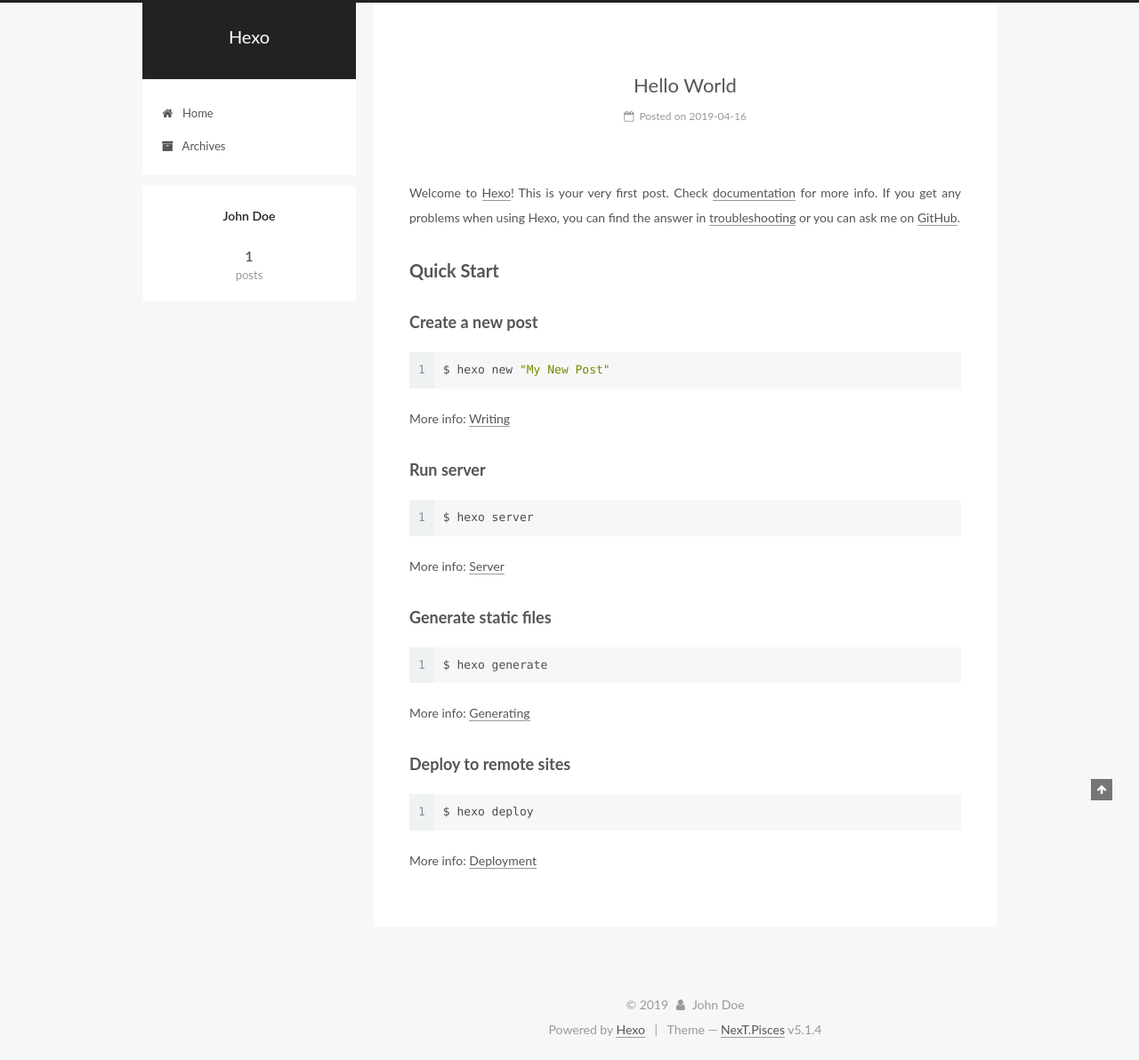
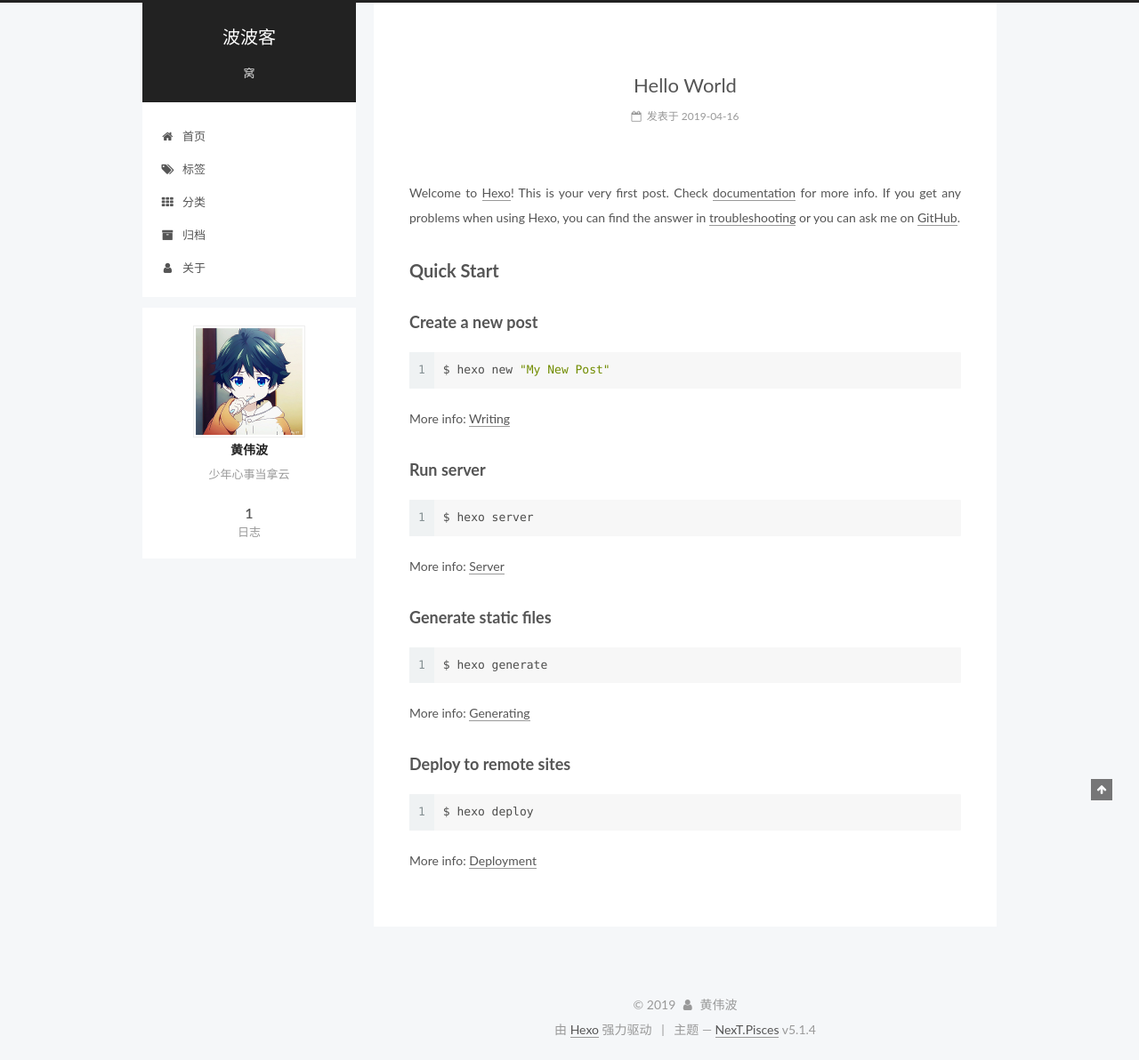
Before and after one commit to boboblog/boboblog.github.io, a plain HTML site: page index.html in a window 1280 px wide. Shown: the whole page at 89% size. Drawn offline with Linux system fonts and the light colour scheme.

Commit message:
Site updated: 2019-04-16 15:35:03

```diff
--- a/css/main.css
+++ b/css/main.css
@@ -1823,7 +1823,7 @@ pre .javascript .function {
   width: 4px;
   height: 4px;
   border-radius: 50%;
-  background: #69f7b9;
+  background: #afff03;
 }
 .links-of-blogroll {
   font-size: 13px;
--- a/index.html
+++ b/index.html
@@ -5,7 +5,7 @@
 
 
 
-<html class="theme-next pisces use-motion" lang>
+<html class="theme-next pisces use-motion" lang="zh-Hans">
 <head><meta name="generator" content="Hexo 3.8.0">
   <meta charset="UTF-8">
 <meta http-equiv="X-UA-Compatible" content="IE=edge">
@@ -79,13 +79,16 @@
 
 
 
+<meta name="description" content="少年心事当拿云">
 <meta property="og:type" content="website">
-<meta property="og:title" content="Hexo">
+<meta property="og:title" content="波波客">
 <meta property="og:url" content="http://yoursite.com/index.html">
-<meta property="og:site_name" content="Hexo">
-<meta property="og:locale" content="default">
+<meta property="og:site_name" content="波波客">
+<meta property="og:description" content="少年心事当拿云">
+<meta property="og:locale" content="zh-Hans">
 <meta name="twitter:card" content="summary">
-<meta name="twitter:title" content="Hexo">
+<meta name="twitter:title" content="波波客">
+<meta name="twitter:description" content="少年心事当拿云">
 
 
 
@@ -101,7 +104,7 @@
     motion: {"enable":true,"async":false,"transition":{"post_block":"fadeIn","post_header":"slideDownIn","post_body":"slideDownIn","coll_header":"slideLeftIn","sidebar":"slideUpIn"}},
     duoshuo: {
       userId: '0',
-      author: 'Author'
+      author: '博主'
     },
     algolia: {
       applicationID: '',
@@ -121,7 +124,7 @@
 
 
 
-  <title>Hexo</title>
+  <title>波波客</title>
 
 
 
@@ -133,7 +136,7 @@
 
 </head>
 
-<body itemscope itemtype="http://schema.org/WebPage" lang="default">
+<body itemscope itemtype="http://schema.org/WebPage" lang="zh-Hans">
 
 
 
@@ -152,12 +155,12 @@
     <div class="custom-logo-site-title">
       <a href="/" class="brand" rel="start">
         <span class="logo-line-before"><i></i></span>
-        <span class="site-title">Hexo</span>
+        <span class="site-title">波波客</span>
         <span class="logo-line-after"><i></i></span>
       </a>
     </div>
 
-        <p class="site-subtitle"></p>
+        <p class="site-subtitle">窝</p>
 
   </div>
 
@@ -182,7 +185,27 @@
 
               <i class="menu-item-icon fa fa-fw fa-home"></i> <br>
 
-            Home
+            首页
+          </a>
+        </li>
+
+
+        <li class="menu-item menu-item-tags">
+          <a href="/tags/" rel="section">
+
+              <i class="menu-item-icon fa fa-fw fa-tags"></i> <br>
+
+            标签
+          </a>
+        </li>
+
+
+        <li class="menu-item menu-item-categories">
+          <a href="/categories/" rel="section">
+
+              <i class="menu-item-icon fa fa-fw fa-th"></i> <br>
+
+            分类
           </a>
         </li>
 
@@ -192,7 +215,17 @@
 
               <i class="menu-item-icon fa fa-fw fa-archive"></i> <br>
 
-            Archives
+            归档
+          </a>
+        </li>
+
+
+        <li class="menu-item menu-item-about">
+          <a href="/about/" rel="section">
+
+              <i class="menu-item-icon fa fa-fw fa-user"></i> <br>
+
+            关于
           </a>
         </li>
 
@@ -232,13 +265,13 @@
     <link itemprop="mainEntityOfPage" href="http://yoursite.com/2019/04/16/hello-world/">
 
     <span hidden itemprop="author" itemscope itemtype="http://schema.org/Person">
-      <meta itemprop="name" content="John Doe">
+      <meta itemprop="name" content="黄伟波">
       <meta itemprop="description" content>
-      <meta itemprop="image" content="/images/avatar.gif">
+      <meta itemprop="image" content="/images/avatar.jpg">
     </span>
 
     <span hidden itemprop="publisher" itemscope itemtype="http://schema.org/Organization">
-      <meta itemprop="name" content="Hexo">
+      <meta itemprop="name" content="波波客">
     </span>
 
 
@@ -258,9 +291,9 @@
                 <i class="fa fa-calendar-o"></i>
               </span>
 
-                <span class="post-meta-item-text">Posted on</span>
+                <span class="post-meta-item-text">发表于</span>
 
-              <time title="Post created" itemprop="dateCreated datePublished" datetime="2019-04-16T14:16:28+08:00">
+              <time title="创建于" itemprop="dateCreated datePublished" datetime="2019-04-16T14:16:28+08:00">
                 2019-04-16
               </time>
 
@@ -379,8 +412,10 @@
         <div class="site-overview">
           <div class="site-author motion-element" itemprop="author" itemscope itemtype="http://schema.org/Person">
 
-              <p class="site-author-name" itemprop="name">John Doe</p>
-              <p class="site-description motion-element" itemprop="description"></p>
+              <img class="site-author-image" itemprop="image" src="/images/avatar.jpg" alt="黄伟波">
+
+              <p class="site-author-name" itemprop="name">黄伟波</p>
+              <p class="site-description motion-element" itemprop="description">少年心事当拿云</p>
           </div>
 
           <nav class="site-state motion-element">
@@ -391,7 +426,7 @@
                 <a href="/archives/">
 
                   <span class="site-state-item-count">1</span>
-                  <span class="site-state-item-name">posts</span>
+                  <span class="site-state-item-name">日志</span>
                 </a>
               </div>
 
@@ -435,13 +470,13 @@
   <span class="with-love">
     <i class="fa fa-user"></i>
   </span>
-  <span class="author" itemprop="copyrightHolder">John Doe</span>
+  <span class="author" itemprop="copyrightHolder">黄伟波</span>
 
 
 </div>
 
 
-  <div class="powered-by">Powered by <a class="theme-link" target="_blank" href="https://hexo.io">Hexo</a></div>
+  <div class="powered-by">由 <a class="theme-link" target="_blank" href="https://hexo.io">Hexo</a> 强力驱动</div>
 
 
 
@@ -449,7 +484,7 @@
 
 
 
-  <div class="theme-info">Theme &mdash; <a class="theme-link" target="_blank" href="https://github.com/iissnan/hexo-theme-next">NexT.Pisces</a> v5.1.4</div>
+  <div class="theme-info">主题 &mdash; <a class="theme-link" target="_blank" href="https://github.com/iissnan/hexo-theme-next">NexT.Pisces</a> v5.1.4</div>
 
 
 
```
Also changed, not shown: 2019/04/16/hello-world/index.html (+55 -23 lines), archives/2019/04/index.html (+54 -19 lines), archives/2019/index.html (+54 -19 lines), archives/index.html (+54 -19 lines), images/avatar.jpg (added).
